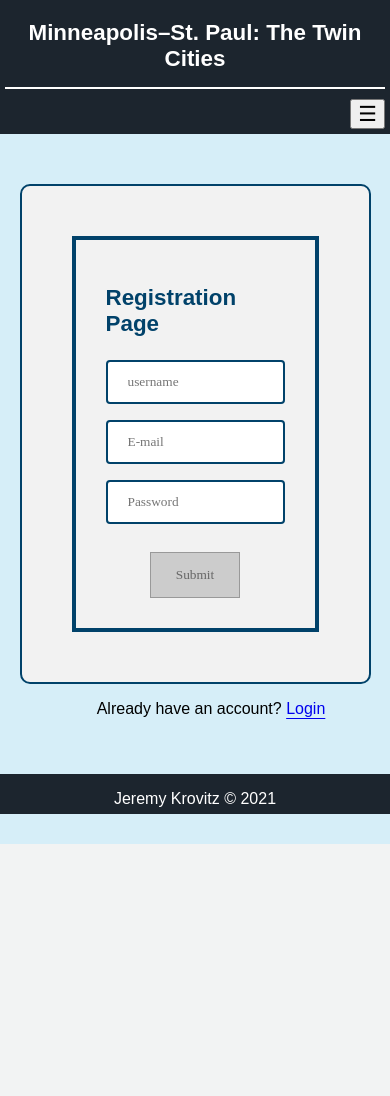
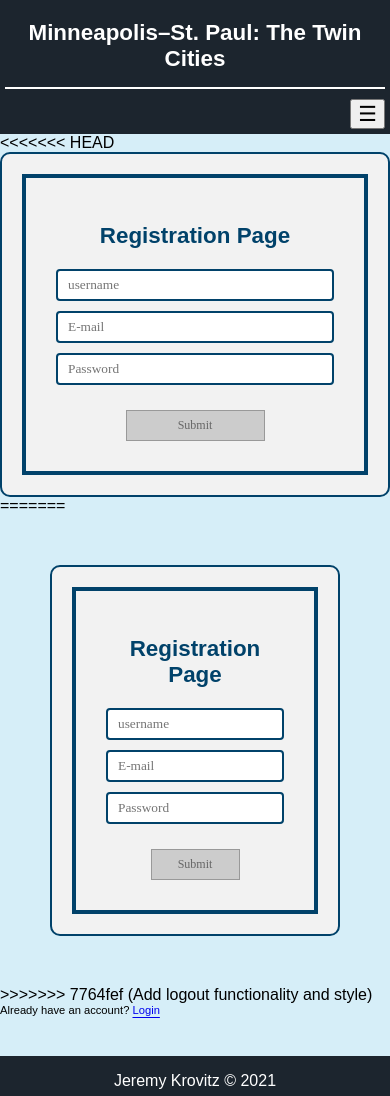
Before and after one commit to jkrovitz/Krovitz_Jeremy_Term_Project, a PHP site: page /register.php in a window 390 px wide. Before the commit the page ends 844 px from the top, so only its background shows below. Run offline with PHP 8.4, Linux system fonts and the light colour scheme; data that the repository does not hold is empty.

Commit message:
Add logout functionality and style

```diff
--- a/population.html
+++ b/population.html
@@ -246,8 +246,8 @@
                 </li>
             </ul>
         </main>
-        <footer class="footer-class">
-            <p class="copyright-class">Jeremy Krovitz &copy; 2021</p>
-        </footer>
+			<div id="footer-container">
+				<footercomponent></footercomponent>
+			</div>
     </body>
 </html>
--- a/register.php
+++ b/register.php
@@ -55,6 +55,8 @@ if ($_SERVER["REQUEST_METHOD"] == "POST") {
 		<meta content="Jeremy Krovitz" name="author" />
 		<link href="style/header.css" rel="preload" as="style" />
 		<link href="style/header.css" rel="stylesheet" type="text/css" />
+		<link href="style/all-style.css" rel="preload" as="style" />
+		<link href="style/all-style.css" rel="stylesheet" type="text/css" />
 		<link href="style/review.css" rel="preload" as="style" />
 		<link href="style/review.css" rel="stylesheet" type="text/css" />
 		<link href="style/all-style.css" rel="preload" as="style" />
@@ -70,6 +72,7 @@ if ($_SERVER["REQUEST_METHOD"] == "POST") {
 				<div id="header-container">
 					<headercomponent></headercomponent>
 				</div>
+<<<<<<< HEAD
 				<form name="registrationForm" class="add-top-margin"
 					action="<?php echo htmlspecialchars($_SERVER['PHP_SELF']); ?>" method="POST">
 					<div class="innerFormOutline">
@@ -89,6 +92,31 @@ if ($_SERVER["REQUEST_METHOD"] == "POST") {
 						<input type="submit" value="Submit" id="submit" class="disabledSubmit">
 					</div>
 				</form>
+=======
+				<div class="add-margin">
+					<form name="registrationForm" class="add-top-margin"
+						action="<?php echo htmlspecialchars($_SERVER['PHP_SELF']); ?>" method="POST">
+						<div class="innerFormOutline">
+							<h1>Registration Page</h1>
+							<!-- <p><?php echo $errors; ?></p> -->
+							<input type="text" id="username" name="username" placeholder="username">
+							<p id="usernameFeedback" class="hidden">Username must have length between 5 and 20
+								characters.
+								It can
+								may
+								only consist of alphanumeric characters, -, or _.</p>
+							<input type="text" id="email" name="email" placeholder="E-mail">
+							<p id="emailFeedback" class="hidden">Invalid email.</p>
+							<input type="password" id="password" name="password" placeholder="Password"
+								autocomplete="on">
+							<p id="passwordFeedback" class="hidden">Password must contain one lowercase letter, one
+								uppercase
+								letter, one digit, one special character, and is at least eight characters long.</p>
+							<input type="submit" value="Submit" id="submit" class="disabledSubmit">
+						</div>
+					</form>
+				</div>
+>>>>>>> 7764fef (Add logout functionality and style)
 				<p class="registration-login-message">Already have an account? <a href="login.php">Login</a></p>
 			</div>
 			<div id="footer-container">
--- a/review.php
+++ b/review.php
@@ -1,7 +1,7 @@
 <?php
 	session_start();
 	//Checks if the user is logged in. If the user is not logged in, the user is taken to login.php
-	if(is_null($_SESSION["username"])) {
+	if(!isset($_SESSION["username"])) {
 		header("Location: login.php");
 	}
 ?>
--- a/show_content.json
+++ b/show_content.json
@@ -1 +1,5 @@
+<<<<<<< HEAD
 {"post_id":"37","poster":"testuser1","post_title":"test 45","post_desc":"jkl"}
+=======
+{"post_id":"13","poster":"testuser1","post_title":"test review","post_desc":"test review"}
+>>>>>>> 7764fef (Add logout functionality and style)
--- a/style/review.css
+++ b/style/review.css
@@ -1,3 +1,7 @@
+body {
+	overflow-x: hidden;
+}
+
 .review-table {
 	border-collapse: collapse;
 	width: 50%;
@@ -20,23 +24,7 @@ td {
 .welcome-class {
 	color: #01426a;
 	text-align: center;
-}
-
-.create-post-btn {
-	padding: 20px;
-	text-align: center;
-	background-color: #01426a;
-	color: white;
-	text-decoration: none;
-	border-radius: 5px;
-	width: 200px;
-	min-width: 180px;
-}
-
-.create-post-btn:hover {
-	background-color: white;
-	border: 2px solid #01426a;
-	color: #01426a;
+	margin: 50px 0 0 0;
 }
 
 .center-btn {
@@ -44,3 +32,36 @@ td {
 	position: relative;
 	justify-content: center;
 }
+
+<<<<<<< HEAD
+=======
+
+
+    .copyright-class {
+        /* padding-top: 1em;
+        margin: 0;
+		text-align: center;
+		flex-shrink: 0;
+		position: relative;
+		bottom: 0;
+		width: 100%;
+		height: 2.5rem;     */
+		/* text-align: center;
+		position: relative;
+  bottom: 0;
+  padding-top: 1em;
+  width: 100%;
+  height: 2.5rem;
+		background: #1c252e;
+		margin: 0; */
+		position: fixed;
+   left: 0;
+   bottom: 0;
+   width: 100%;
+   margin: 0;
+   background: #1c252e;
+   padding: 1em;
+   text-align: center;
+
+    }
+>>>>>>> 7764fef (Add logout functionality and style)
--- a/style/screen.css
+++ b/style/screen.css
@@ -144,6 +144,7 @@ Description: Styles used for screen media
     .copyright-class {
         /* padding-top: 1em;
         margin: 0;
+<<<<<<< HEAD
 		text-align: center;
 		flex-shrink: 0;
 		position: relative;
@@ -151,13 +152,36 @@ Description: Styles used for screen media
 		width: 100%;
 		height: 2.5rem;     */
 		text-align: center;
+=======
+		text-align: center;
+		flex-shrink: 0;
+		position: relative;
+		bottom: 0;
+		width: 100%;
+		height: 2.5rem;     */
+		/* text-align: center;
+>>>>>>> 7764fef (Add logout functionality and style)
 		position: relative;
   bottom: 0;
   padding-top: 1em;
   width: 100%;
   height: 2.5rem;
 		background: #1c252e;
+<<<<<<< HEAD
 		margin: 0;
+=======
+		margin: 0; */
+
+		position: relative;
+   left: 0;
+   bottom: 0;
+   width: 100%;
+   margin: 0;
+   background: #1c252e;
+   padding: 1em;
+   text-align: center;
+
+>>>>>>> 7764fef (Add logout functionality and style)
     }
 
     /* Styles used on history.html, index.html, and tourism.html for screen media */
@@ -356,6 +380,26 @@ Description: Styles used for screen media
         width: 338px;
     }
 
+	@media only screen and (max-width: 600px) {
+		#moa-image-1,
+		#moa-image-2 {
+			width: 169px;
+			height: 112.5px;
+
+		}
+
+		.moa-image-caption {
+			width: 169px;
+
+		}
+
+		#moa-1-figure,
+		#moa-2-figure {
+			margin-left: 0;
+			margin-right: 0;
+		}
+	}
+
     #walker-art-center-print-description {
         display: none;
     }
@@ -441,6 +485,7 @@ Description: Styles used for screen media
 	}
 
 	.registration-login-message {
+<<<<<<< HEAD
 	text-align: center;
 }
 
@@ -464,4 +509,97 @@ input[type=submit] {
     background-color: #cccccc;
     color: #666666;
 }
+=======
+		text-align: center;
+	}
+
+	input[type=submit] {
+		width: 50%;
+		margin-left: 25%;
+		margin-right: 25%;
+		padding: 14px 20px;
+		font-family: 'Times New Roman', Times, serif;
+		margin-top: 20px;
+	}
+
+	.enabledSubmit {
+		color: white;
+		background-color: #01426a;
+		border: none;
+	}
+
+	.disabledSubmit {
+		border: 1px solid #999999;
+		background-color: #cccccc;
+		color: #666666;
+	}
+
+	@media only screen and (max-width: 600px) {
+		h2 {
+			/* font-size: 1em; */
+			text-align: center;
+			margin-left: 0;
+			margin-right: 0;
+		}
+		form {
+			padding: 20px;
+			width: 60%;
+			display: table-cell;
+			text-align: center;
+
+		}
+
+		input[type="text"], input[type="password"] {
+			padding: 6px 10px;
+			margin: 5px 0;
+		}
+
+		input[type=submit] {
+			padding: 7px 10px;
+			font-family: 'Times New Roman', Times, serif;
+			font-size: 0.75em;
+		}
+
+	.registration-login-message {
+		font-size: 0.70em;
+		margin: 0;
+		}
+
+		.add-margin {
+			padding: 50px;
+		}
+
+	}
+
+	@media only screen and (max-width: 300px) {
+		form {
+			width: 10%;
+
+
+		}
+
+	}
+
+
+
+	.create-post-btn {
+		padding: 20px;
+		text-align: center;
+		background-color: #01426a;
+		color: white;
+		text-decoration: none;
+		border-radius: 5px;
+		width: 200px;
+		min-width: 180px;
+		margin-top: 50px;
+	}
+
+	.create-post-btn:hover {
+		background-color: white;
+		border: 2px solid #01426a;
+		color: #01426a;
 }
+
+
+>>>>>>> 7764fef (Add logout functionality and style)
+}
```
Also changed, not shown: history.html (+6 -5 lines), index.html (+5 -6 lines), login.php (+11 -2 lines), show_content.php (+12 -3 lines), tourism.html (+5 -5 lines).
